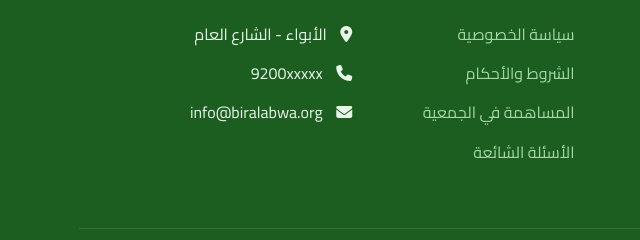
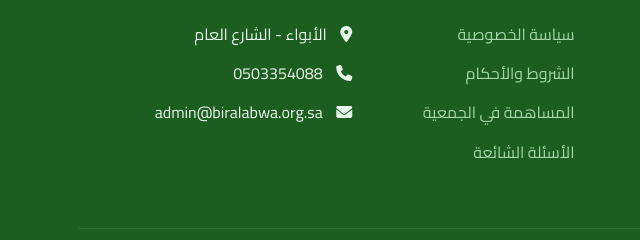
Before and after one commit to khalyed7/bir, a plain HTML site: page index.html in a window 1280 px wide. Shown: the part 3752-3992 px from the top of the page, 0-640 px from the left. Drawn offline with Linux system fonts and the light colour scheme.

Commit message:
Update index.html

```diff
--- a/index.html
+++ b/index.html
@@ -999,8 +999,8 @@
                     <h4>تواصل معنا</h4>
                     <ul class="footer-links">
                         <li><i class="fa-solid fa-location-dot" style="margin-left: 10px;"></i> الأبواء - الشارع العام</li>
-                        <li><i class="fa-solid fa-phone" style="margin-left: 10px;"></i> 9200xxxxx</li>
-                        <li><i class="fa-solid fa-envelope" style="margin-left: 10px;"></i> info@biralabwa.org</li>
+                        <li><i class="fa-solid fa-phone" style="margin-left: 10px;"></i> 0503354088</li>
+                        <li><i class="fa-solid fa-envelope" style="margin-left: 10px;"></i> admin@biralabwa.org.sa</li>
                     </ul>
                 </div>
             </div>
```
